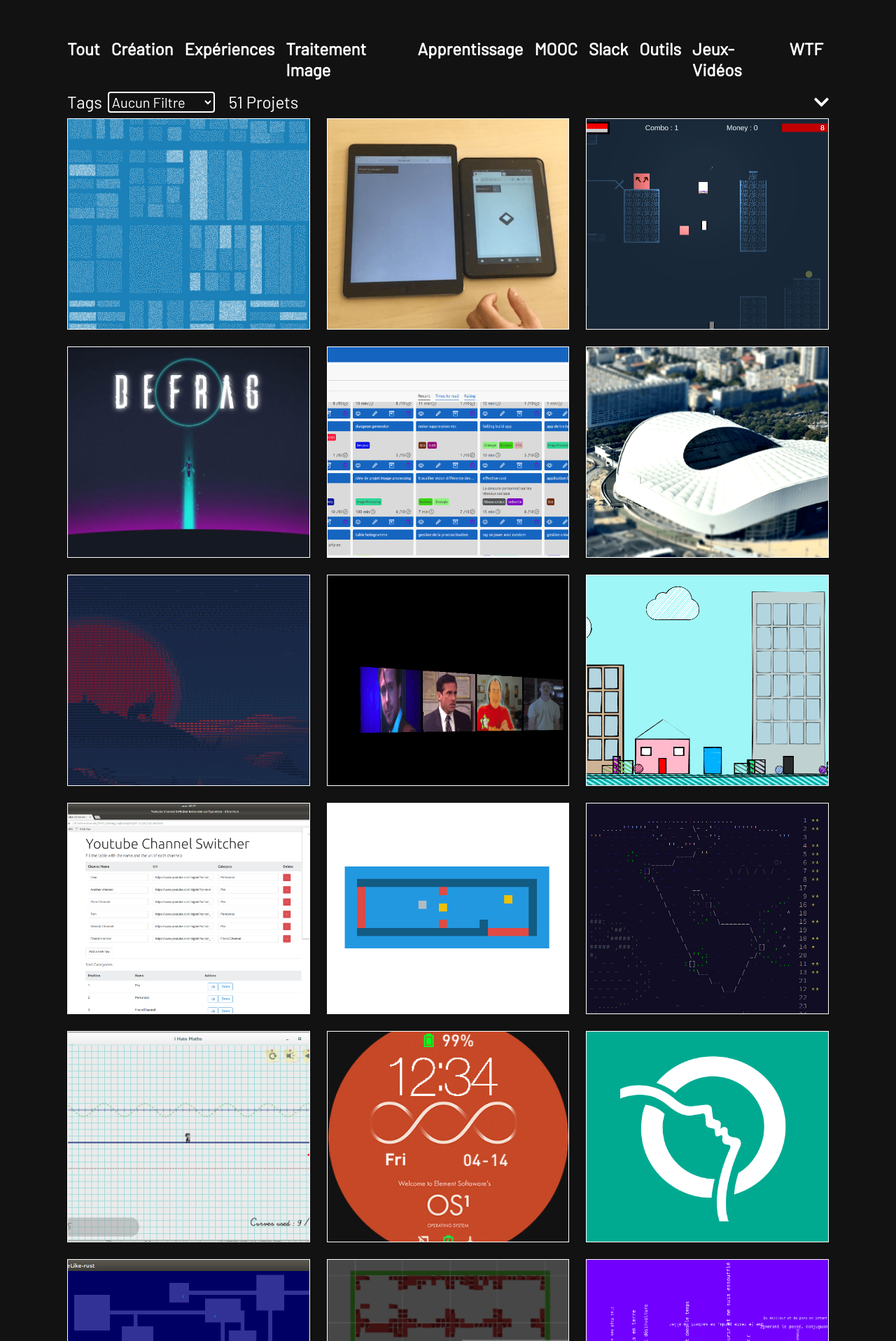
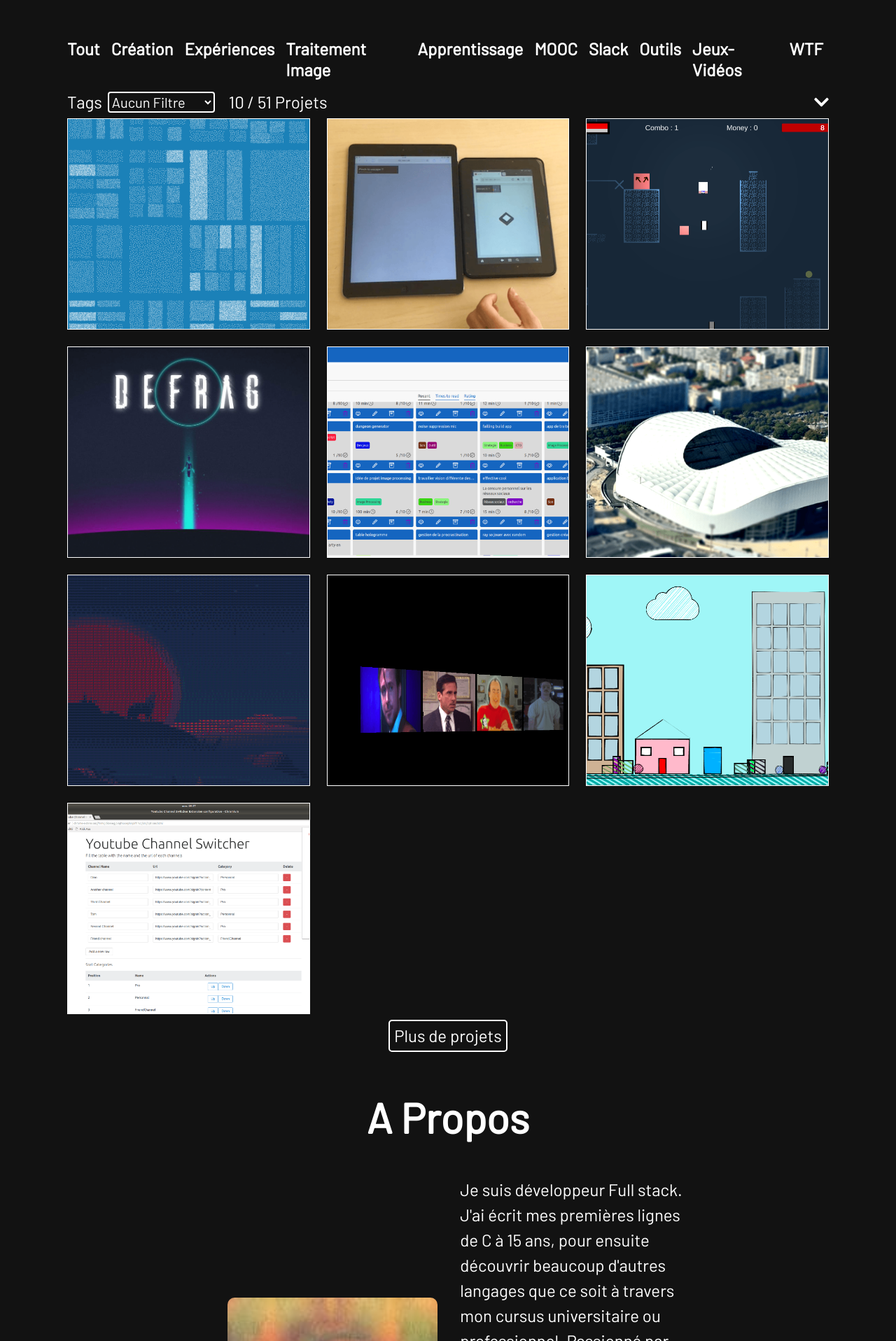
Before and after one commit to guillaume-gomez/guillaume-gomez.github.io, a React (Create React App) app: page / in a window 1280 px wide. Shown: the part 1264-3180 px from the top of the page at 70% size. Built offline with nearby package versions, Linux system fonts and the light colour scheme.

Commit message:
add load more button to project

```diff
--- a/src/components/ProjectsGrid.tsx
+++ b/src/components/ProjectsGrid.tsx
@@ -1,5 +1,4 @@
 import React, { useEffect } from 'react';
-import { orderBy } from "lodash";
 import "./ProjectsGrid.css";
 import ProjectCell, { ProjectCellInterface } from "./ProjectCell";
 
@@ -14,7 +13,7 @@ interface ProjectGridInterface {
 
 function ProjectsGrid({projectsData} : ProjectGridInterface) {
   const controls = useAnimation();
-  const generatedProjectCells = orderBy(projectsData, ["relevance"], ['desc'])
+  const generatedProjectCells = projectsData
   .map((data, index) => {
     return (
       <motion.div className="project-grid-cell" key={index} custom={index} animate={controls} >
--- a/src/locales/en/translation.json
+++ b/src/locales/en/translation.json
@@ -124,7 +124,8 @@
       "slack": "Slack",
       "tool": "Tools",
       "video-games": "Video games"
-    }
+    },
+    "load-more": "Load more projects"
   },
 
   "skills": {
--- a/src/locales/fr/translation.json
+++ b/src/locales/fr/translation.json
@@ -124,7 +124,8 @@
       "slack": "Slack",
       "tool": "outils",
       "video-games": "jeux-vidéos"
-    }
+    },
+    "load-more": "Plus de projets"
   },
 
   "skills": {
--- a/src/views/Projects.css
+++ b/src/views/Projects.css
@@ -91,21 +91,28 @@
   color: var(--black);
 }
 
+.projects-grid-header {
+  //border:  2px solid greenyellow;
+  gap: 12px;
+  display: flex;
+  align-items: center;
+  justify-content: space-between;
+}
+
 .projects-grid {
   //border: 2px solid brown;
   display: grid;
   box-sizing: border-box;
   width: 100%;
   height: 100%;
-  grid-template-rows: auto auto;
+  grid-template-rows: auto auto auto;
 }
 
-.projects-grid-header {
-  //border:  2px solid greenyellow;
-  gap: 12px;
+.projects-load-more {
+  //border: 2px solid darkcyan;
   display: flex;
-  align-items: center;
-  justify-content: space-between;
+  padding: 0.5rem;
+  justify-content: center;
 }
 
 .project-filter {
@@ -117,6 +124,18 @@
 
 .projects-stat {
   //border: 2px solid blue;
+}
+
+.load-more-button {
+  border: 2px solid white;
+  border-radius: 5px;
+  padding: 6px;
+  text-decoration: none;
+  color:  white;
+}
+
+.load-more-button:hover {
+  color:  white;
 }
 
 .project-filter > span {
@@ -133,7 +152,7 @@
 }
 
 .project-filter > select {
-    text-decoration: none;
+  text-decoration: none;
   text-transform: capitalize;
 }
 
--- a/src/views/Projects.tsx
+++ b/src/views/Projects.tsx
@@ -15,17 +15,19 @@ interface ProjectInterface {
 function Projects({refTarget} : ProjectInterface) {
   const { t } = useTranslation();
   const [filter, setFilter] = useState<string>("");
+  const [itemsLoaded, setItemLoaded] = useState<number>(10);
   const [theme, setTheme] = useState<string>("");
 
   const projectsDataFiltered = useMemo(() => {
+    const projectDataByRelevance = orderBy(projectsData, ["relevance"], ['desc']);
     if(theme === "" && filter === "") {
-      return projectsData;
+      return projectDataByRelevance;
     }
     if(theme === "" && filter !== "") {
-      return projectsData.filter(data => data.tags.includes(filter));
+      return projectDataByRelevance.filter(data => data.tags.includes(filter));
     }
 
-    const dataByTheme = projectsData.filter(data => data.theme === theme);
+    const dataByTheme = projectDataByRelevance.filter(data => data.theme === theme);
     if(theme !== "" && filter === "") {
       return dataByTheme;
     }
@@ -39,6 +41,11 @@ function Projects({refTarget} : ProjectInterface) {
   , []);
 
   const themes = useMemo(() => uniq(projectsData.map(data => data.theme)),[]);
+
+  function loadMore() {
+    const itemsToAdd = Math.min(projectsData.length - itemsLoaded, 10);
+    setItemLoaded(itemsLoaded + itemsToAdd);
+  }
 
   function onChangeTheme(theme: string) {
     setTheme(theme);
@@ -66,7 +73,7 @@ function Projects({refTarget} : ProjectInterface) {
                 </select>
               </div>
               <div className="projects-stat">
-                <strong>{projectsDataFiltered.length}</strong> {t("projects.projects")}
+                <strong>{` ${itemsLoaded} / ${projectsDataFiltered.length}`}</strong> {t("projects.projects")}
               </div>
              </div>
             <motion.div
@@ -75,7 +82,14 @@ function Projects({refTarget} : ProjectInterface) {
               <FontAwesomeIcon icon={faChevronDown} />
             </motion.div>
           </div>
-          <ProjectsGrid projectsData={projectsDataFiltered} />
+          <ProjectsGrid projectsData={projectsDataFiltered.slice(0, itemsLoaded)} />
+          {
+            itemsLoaded < projectsData.length ?
+            <div className="projects-load-more">
+              <a className="load-more-button" onClick={loadMore}>{t("projects.load-more")}</a>
+            </div> :
+            null
+          }
         </div>
     </section>
 
```
